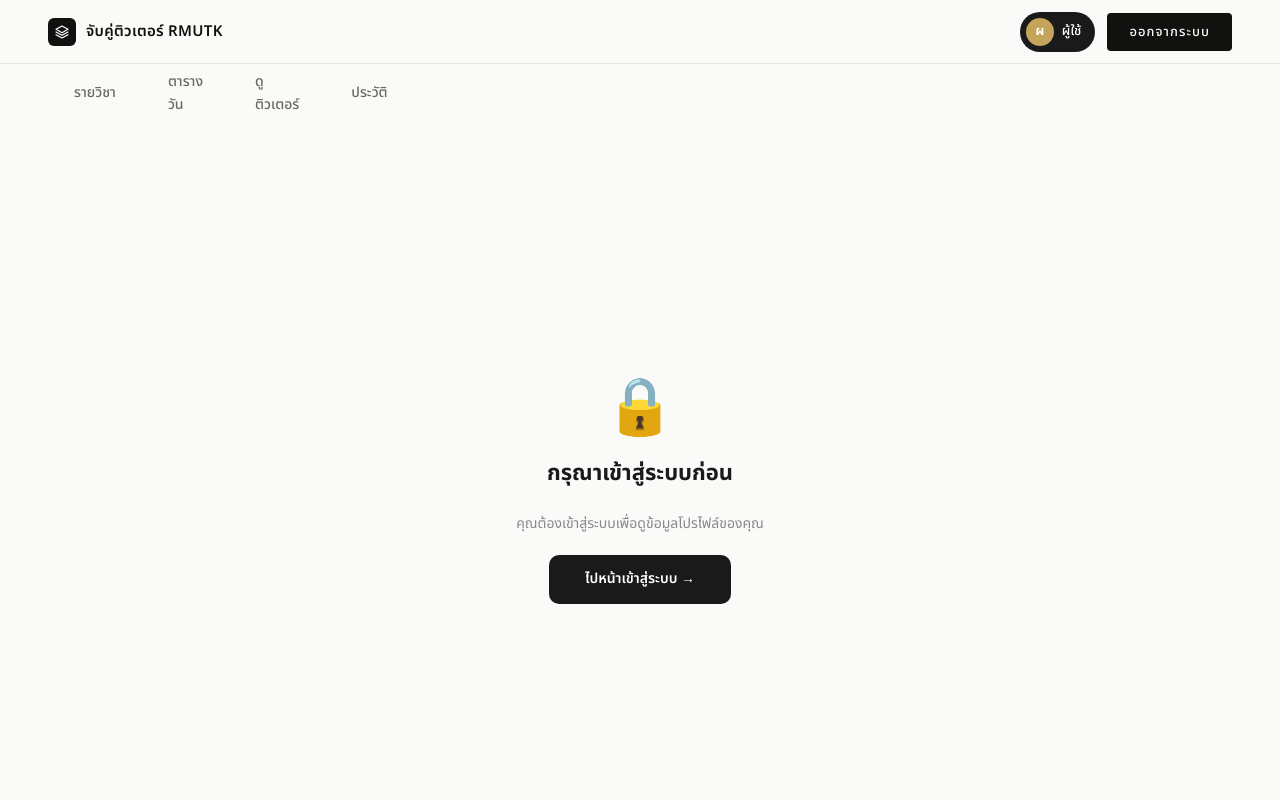
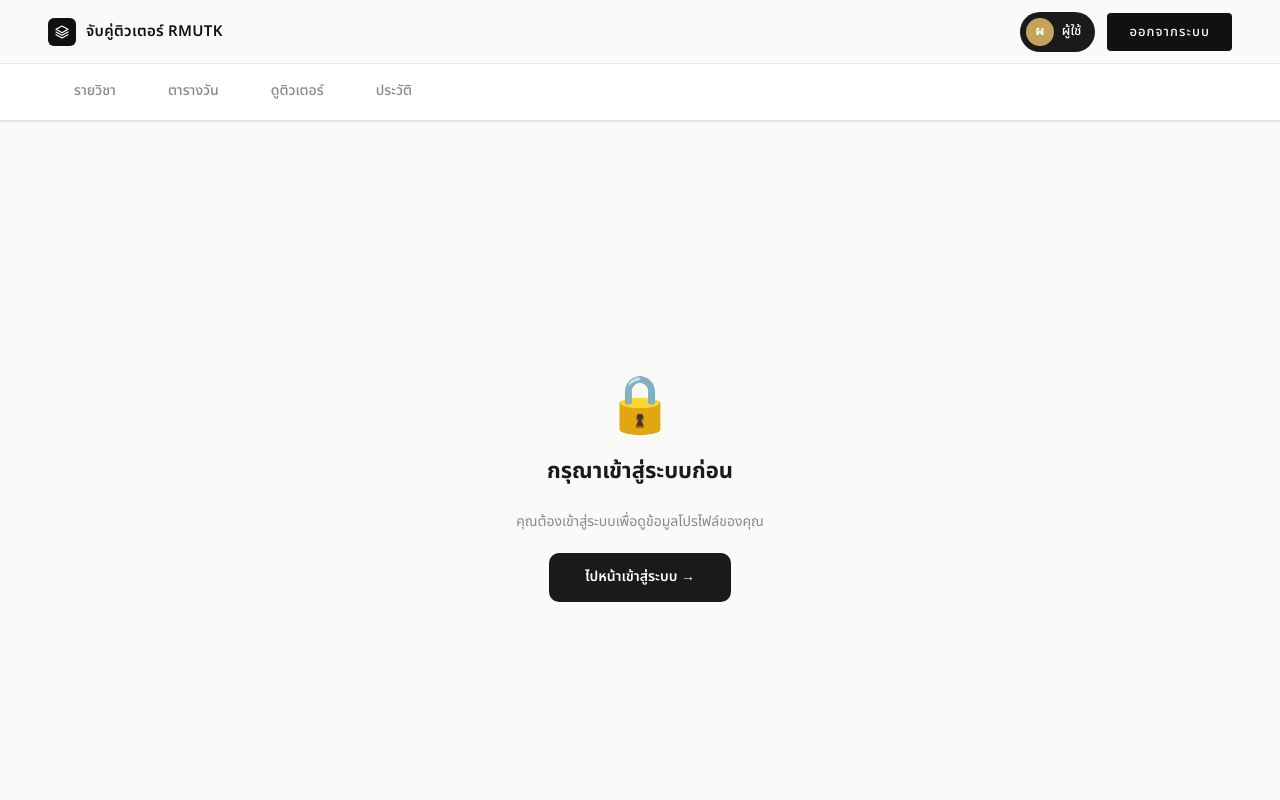
Before and after one commit to Makhit66/rmutk-tutor, a plain HTML site: page profile.html in a window 1280 px wide. Shown: the top 800 px of the page. Drawn offline with Linux system fonts and the light colour scheme; a web font is replaced by a local one.

Commit message:
Update profile.html

```diff
--- a/profile.html
+++ b/profile.html
@@ -163,6 +163,39 @@
     .btn-qr-upload:active {
       transform: scale(0.98);
     }
+
+    /* ── UNIFIED TABS ── */
+    .student-tabs {
+      display: flex; gap: 0; padding: 0 48px;
+      height: 56px; align-items: center;
+      max-width: 1400px; margin: 0 auto;
+    }
+    .student-tab {
+      padding: 8px 24px;
+      border: 2px solid transparent;
+      border-bottom: 3px solid transparent;
+      cursor: pointer; font-size: 14px; font-weight: 500;
+      color: #888; background: none;
+      transition: all 0.2s;
+      border-radius: 8px 8px 0 0;
+      text-decoration: none; font-family: inherit;
+      white-space: nowrap;
+    }
+    .student-tab:hover { color: #1a1a1a; background: #f5f5f5; }
+    .student-tab.active {
+      color: #1a1a1a;
+      border-color: #C4A35A;
+      border-bottom: 3px solid #C4A35A;
+    }
+    .student-header {
+      background: #fff;
+      border-bottom: 2px solid #e5e3dc;
+      position: sticky; top: 64px; z-index: 90;
+    }
+    @media (max-width: 768px) {
+      .student-tabs { padding: 0 16px; overflow-x: auto; }
+      .student-tab { padding: 8px 14px; font-size: 13px; }
+    }
   </style>
 </head>
 <body>
@@ -197,12 +230,12 @@
   <div class="profile-container">
 
     <!-- ─── TABS ─── -->
-    <div class="profile-header">
-      <div class="profile-tabs">
-        <a href="courses.html"  class="profile-tab">รายวิชา</a>
-        <a href="schedule.html" class="profile-tab">ตารางวัน</a>
-        <a href="student.html"  class="profile-tab">ดูติวเตอร์</a>
-        <a href="history.html"  class="profile-tab">ประวัติ</a>
+        <div class="student-header">
+      <div class="student-tabs">
+        <a href="courses.html"  class="student-tab">รายวิชา</a>
+        <a href="schedule.html" class="student-tab">ตารางวัน</a>
+        <a href="student.html"  class="student-tab">ดูติวเตอร์</a>
+        <a href="history.html"  class="student-tab">ประวัติ</a>
       </div>
     </div>
 
```
